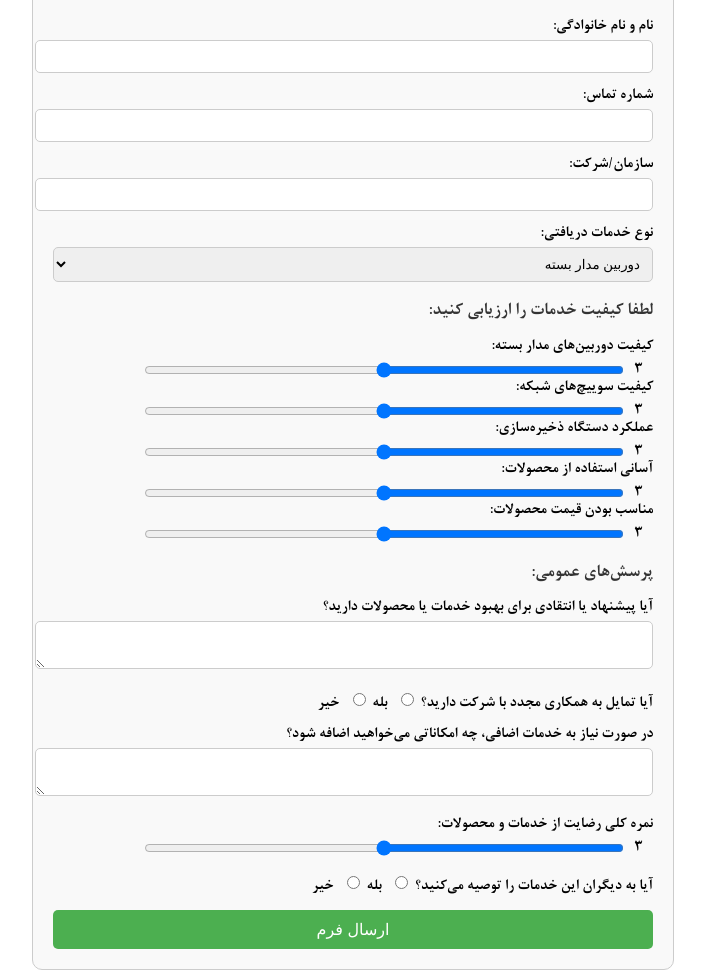
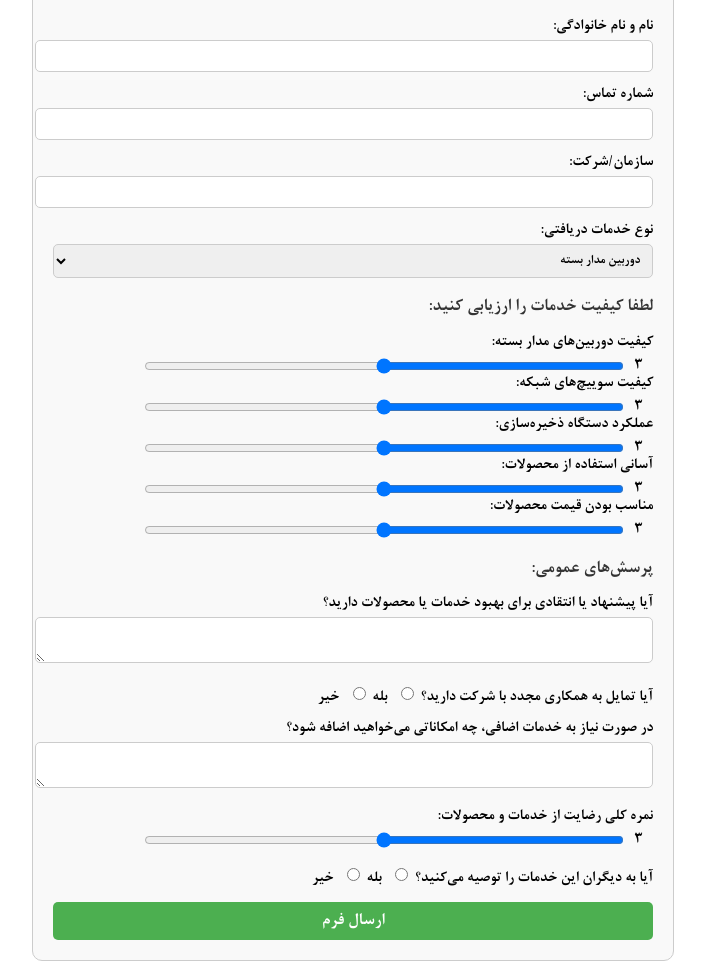
Before and after one commit to triborg34/survey, a plain HTML site: page index.html in a window 1280 px wide. Shown: the part 85-1063 px from the top of the page, without its empty margins (287-992 px from the left). Drawn offline with Linux system fonts and the light colour scheme.

Commit message:
new font

```diff
--- a/styles.css
+++ b/styles.css
@@ -30,6 +30,7 @@ h3 {
 
 .section {
     margin-bottom: 15px;
+
 }
 
 label {
@@ -45,6 +46,7 @@ select {
     margin-top: 5px;
     border: 1px solid #ccc;
     border-radius: 5px;
+    font-family: 'nazanin';
 }
 
 input[type="radio"] {
@@ -76,8 +78,9 @@ button {
     color: white;
     border: none;
     border-radius: 5px;
-    font-size: 16px;
+    font-size: 18px;
     cursor: pointer;
+    font-family: 'nazanin';
 }
 
 button:hover {
```
